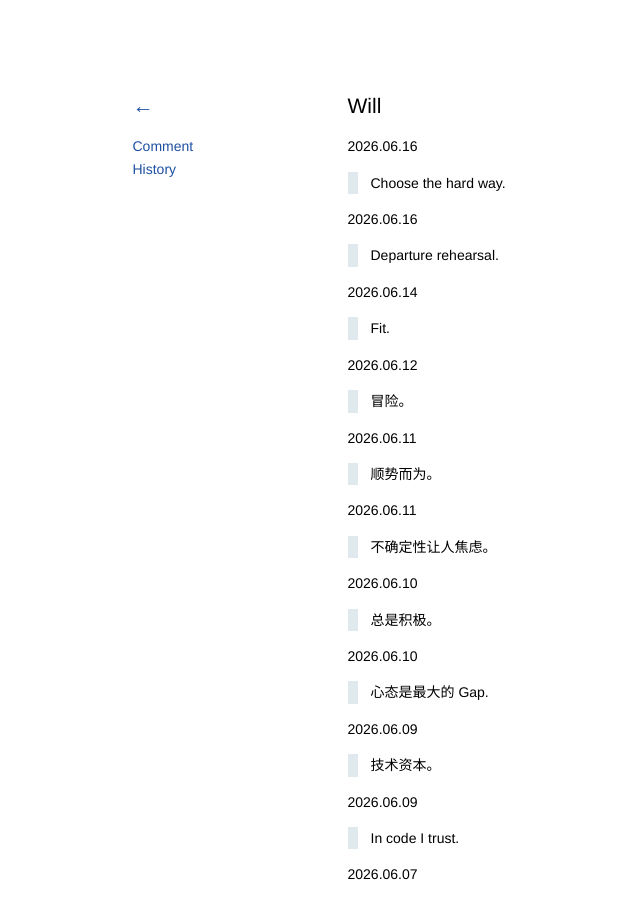
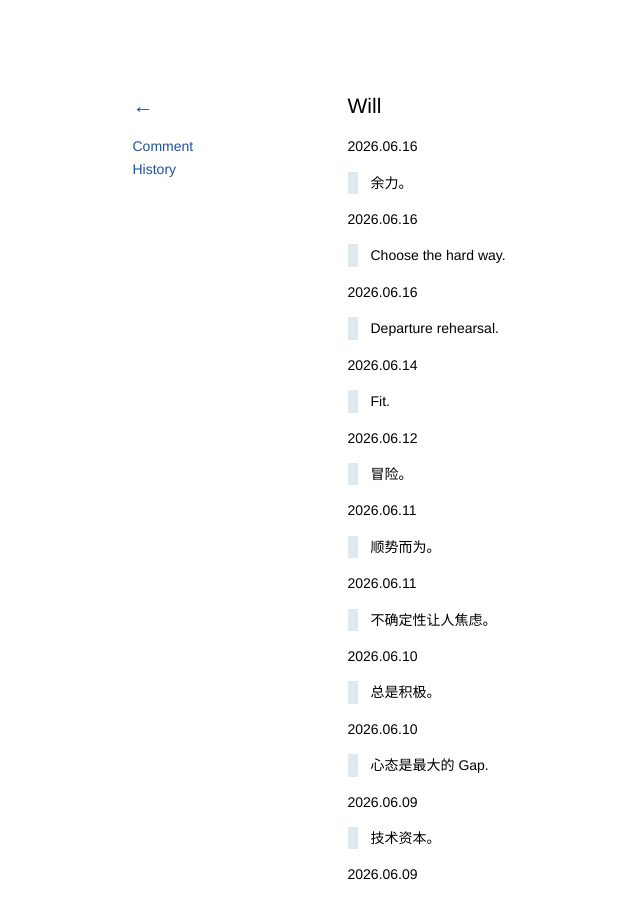
Before and after one commit to kidlj/awei, a Jekyll site: the page built from _wiki/will.md, in a window 1280 px wide and 900 px high. Shown: the whole window, without its empty margins (0-640 px from the left). Built offline with Jekyll 4.4.1, drawn with Linux system fonts in a browser that asks for light colours.

Commit message:
update will

```diff
--- a/_wiki/will.md
+++ b/_wiki/will.md
@@ -1,6 +1,10 @@
 ---
 title: Will
 ---
+
+2026.06.16
+
+> 余力。
 
 2026.06.16
 
```
